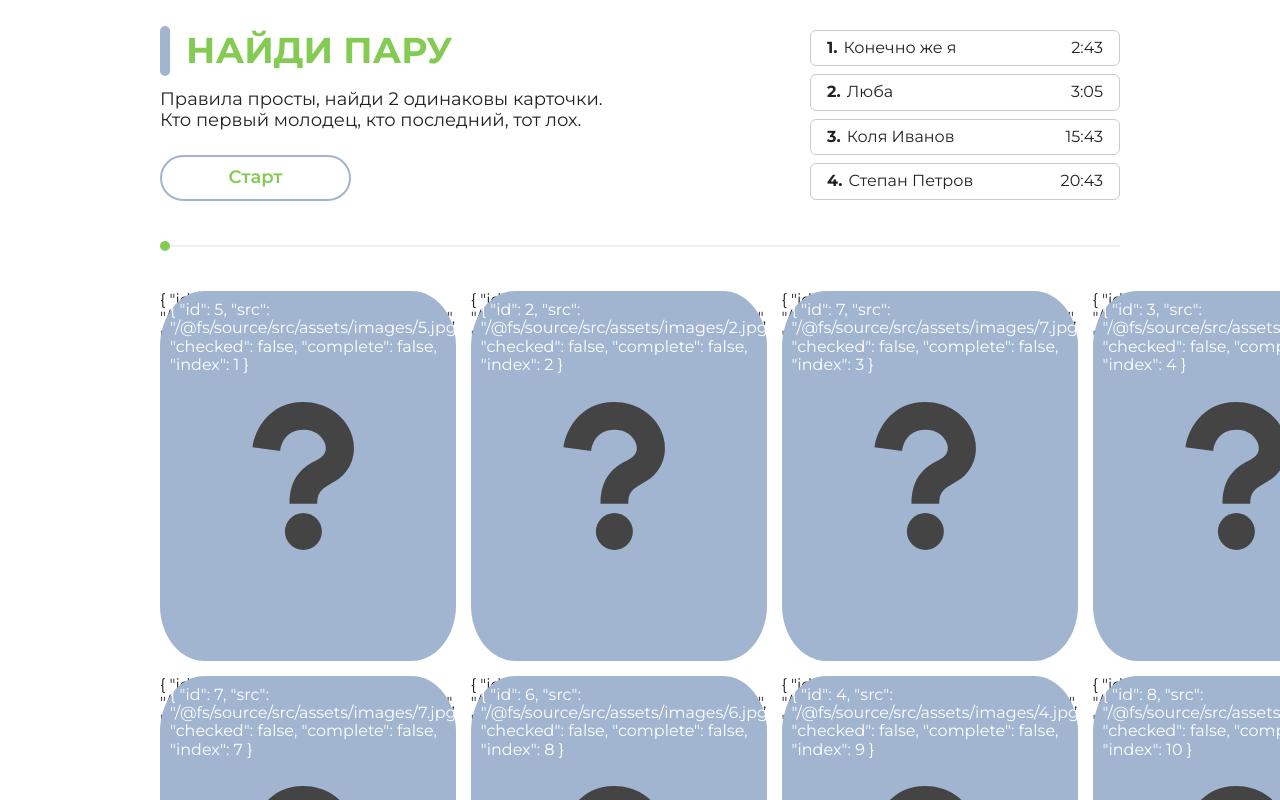
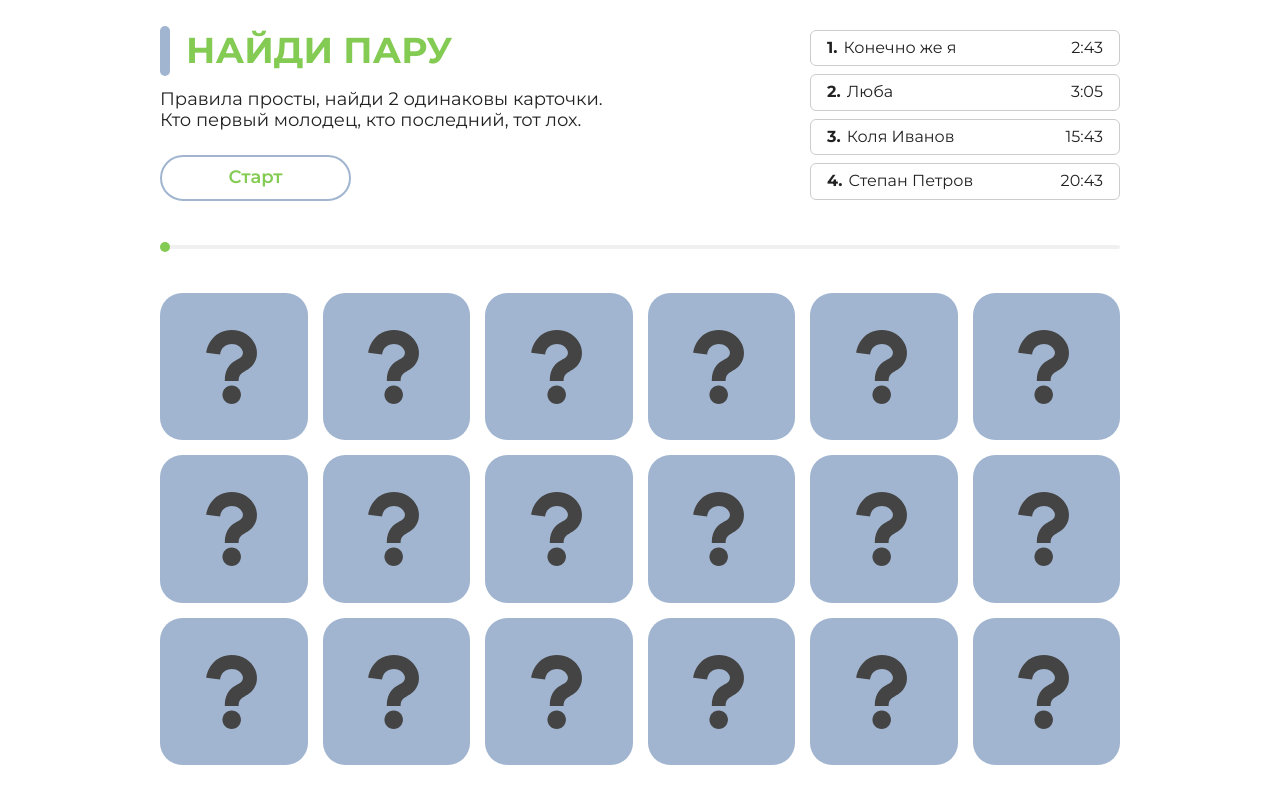
Before and after one commit to denzelwash/vue-two-cards-game, a Vue app in the folder source/: page / in a window 1280 px wide. Shown: the top 800 px of the page. Built offline with nearby package versions, Linux system fonts and the light colour scheme.

Commit message:
add cards logic

```diff
--- a/source/src/views/Game.vue
+++ b/source/src/views/Game.vue
@@ -8,7 +8,7 @@
           <p class="b-hello__desc">Кто первый молодец, кто последний, тот лох.</p>
           <div class="b-hello__controls">
             <transition name="fade" v-on:after-leave="startAfterLeave">
-                <button  v-if="!gameStarted" class="btn" @click="startGame">Старт</button>
+                <button  v-if="!gameStarted && !showTime" class="btn" @click="startGame">Старт</button>
             </transition>
             <span v-if="showTime" class="timer">{{ time }}</span>
           </div>
@@ -37,13 +37,19 @@
         </ul>
       </div>
       <div class="b-progress">
-        <span class="b-progress__indicator"></span>
+        <span class="b-progress__dot" :style="{left: progress + '%'}"></span>
+        <span class="b-progress__bg" :style="{width: progress + '%'}"></span>
       </div>
-      <div class="b-cards">
-        <div v-for="item in images" :key="item.index" class="b-cards__item" @click="open($event, item.id, item.index)">
-          <span class="b-cards__question">{{item}}</span>
-          <img style="opacity: 0.2;" class="b-cards__image" :src="item.src" alt="">
-          {{item}}
+      <div class="b-cards" :class="{pause, pause: !gameStarted}">
+        <div
+          v-for="(item, i) in images"
+          :key="item.index"
+          class="b-cards__item"
+          :class="{active: item.checked}"
+          @click="open(item.id, i)"
+        >
+          <span class="b-cards__question"></span>
+          <img class="b-cards__image" :src="item.src" alt="">
         </div>
       </div>
     </div>
@@ -55,48 +61,7 @@
 export default{
   data() {
     return {
-      images: [],
-      gameStarted: false,
-      showTime: false,
-      time: 0,
-      timerId: null,
-      firstCardId: 0,
-      firstCardIndex: 0,
-      secondCardId: 0
-    }
-  },
-  methods: {
-    open($event, id, index) {
-      if(this.firstCardId === 0) {
-        this.firstCardId = id
-        this.firstCardIndex = index
-        this.images[index].checked = true
-      }
-      if(this.secondCardId === 0 && this.secondCardId !== this.firstCardId) {
-        this.images[this.firstCardIndex].checked = false
-      }
-      $event.target.parentNode.classList.toggle('active')
-    },
-    startGame() {
-      this.gameStarted = true
-      this.timerId = setInterval(() => this.time++, 1000)
-    },
-    startAfterLeave() {
-      this.showTime = true
-    }
-  },
-  beforeMount() {
-    let images = imagesArr
-    images = images.concat(images.map((item) => ({...item}))).shuffle()
-    images.forEach((item, i) => {
-      item.index = ++i
-    })
-    this.images = images
-  }
-
-}
-
-const imagesArr = [
+      images: [
         {
           id: 1,
           src: require('../assets/images/1.jpg'),
@@ -151,7 +116,75 @@
           checked: false,
           complete: false
         },
-]
+      ],
+      gameStarted: false,
+      pause: false,
+      showTime: false,
+      time: 0,
+      timerId: null,
+      checkedId: null,
+      checkedIndex: null,
+      progress: 0
+    }
+  },
+  computed: {
+
+  },
+  methods: {
+    open(id, index) {
+      this.pause = true
+      if(this.checkedId === null) {
+        this.checkedId = id
+        this.checkedIndex = index
+        this.images[index].checked = true
+        setTimeout(() => {
+          this.pause = false
+        }, 300)
+      } else {
+        this.images[index].checked = true
+        if(this.checkedId !== this.images[index].id) {
+          setTimeout(() => {
+            this.images[index].checked = false
+            this.images[this.checkedIndex].checked = false
+            this.checkedId = null
+            this.checkedIndex = null
+          }, 300)
+        } else {
+          setTimeout(() => {
+            this.images[index].complete = true
+            this.images[this.checkedIndex].complete = true
+            this.checkedId = null
+            this.checkedIndex = null
+            this.progress += 100 / (this.images.length / 2)
+            console.log(this.progress)
+          }, 300)
+        }
+        setTimeout(() => {
+          this.pause = false
+        }, 600)
+      }
+    },
+    startGame() {
+      this.gameStarted = true
+      this.timerId = setInterval(() => this.time++, 1000)
+    },
+    startAfterLeave() {
+      this.showTime = true
+    }
+  },
+  watch: {
+    progress() {
+      if(this.progress >= 100) {
+        this.gameStarted = false
+        this.pause = false
+        clearInterval(this.timerId)
+      }
+    }
+  },
+  beforeMount() {
+    this.images = this.images.concat(this.images.map((item) => ({...item}))).shuffle()
+  }
+}
 
 Array.prototype.shuffle = function() {
   for (var i = this.length - 1; i > 0; i--) {
@@ -167,6 +200,9 @@
 
 
 <style scoped lang="scss">
+
+$time: 0.3s;
+
 .b-game {}
 
 .b-top {
@@ -274,16 +310,30 @@
   position: relative;
   margin-bottom: 44px;
   width: 100%;
-  height: 2px;
+  height: 4px;
   background-color: #F0F0F0;
-  span {
+  border-radius: 4px;
+  &__dot {
     position: absolute;
     width: 10px;
     height: 10px;
     background-color: #83CB53;
     border-radius: 50%;
     top: 50%;
+    transition: all 1s;
     transform: translateY(-50%);
+    z-index: 2;
+  }
+  &__bg {
+    position: absolute;
+    width: 0%;
+    height: 4px;
+    background-color: #83CB53;
+    transition: all 1s;
+    border-top-left-radius: 4px;
+    border-bottom-left-radius: 4px;
+    z-index: 1;
+
   }
 }
 .b-cards {
@@ -310,7 +360,7 @@
     width: 100%;
     height: 100%;
     box-sizing: border-box;
-    transition: all 0.5s ease-in;
+    transition: all $time ease-in;
     color: white;
     background-color: #A1B5D0;
     padding: 10px;
@@ -324,10 +374,18 @@
     width: 100%;
     height: 100%;
     box-sizing: border-box;
-    transition: all 0.5s ease-in;
+    transition: all $time ease-in;
     color: white;
     backface-visibility: hidden;
   }
+}
+
+.b-cards.pause {
+  pointer-events: none;
+}
+
+.b-cards__item.active {
+  pointer-events: none;
 }
 
 .b-cards__item.active .b-cards__question, .b-cards__item.flip .b-cards__question{
```
Lines whose indentation alone changed are shown as unchanged.
